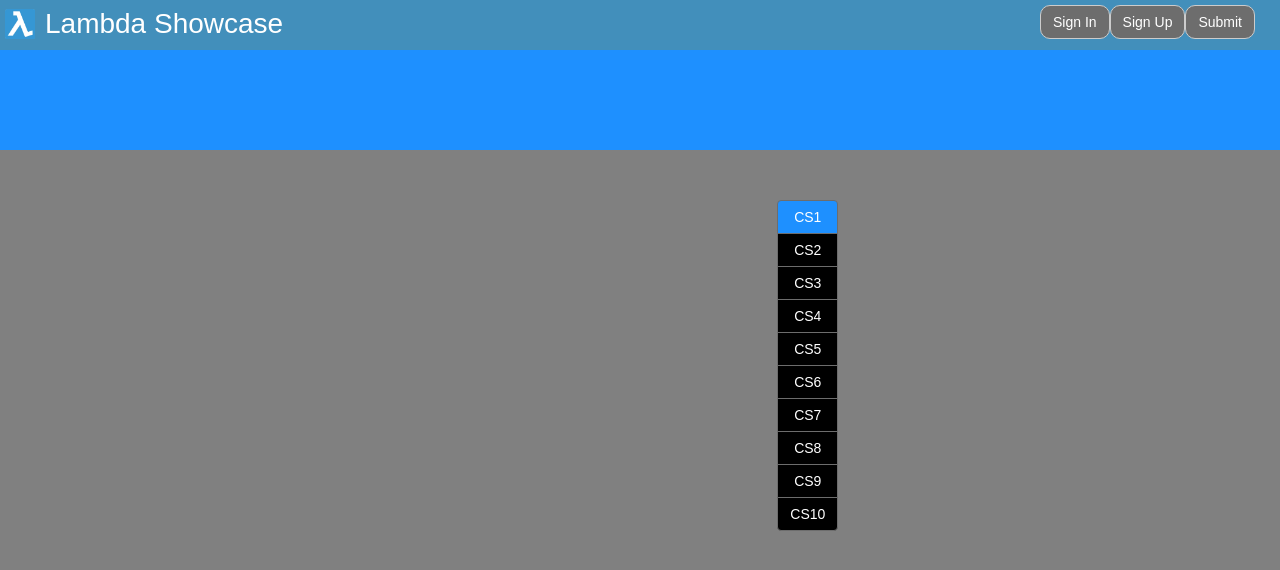
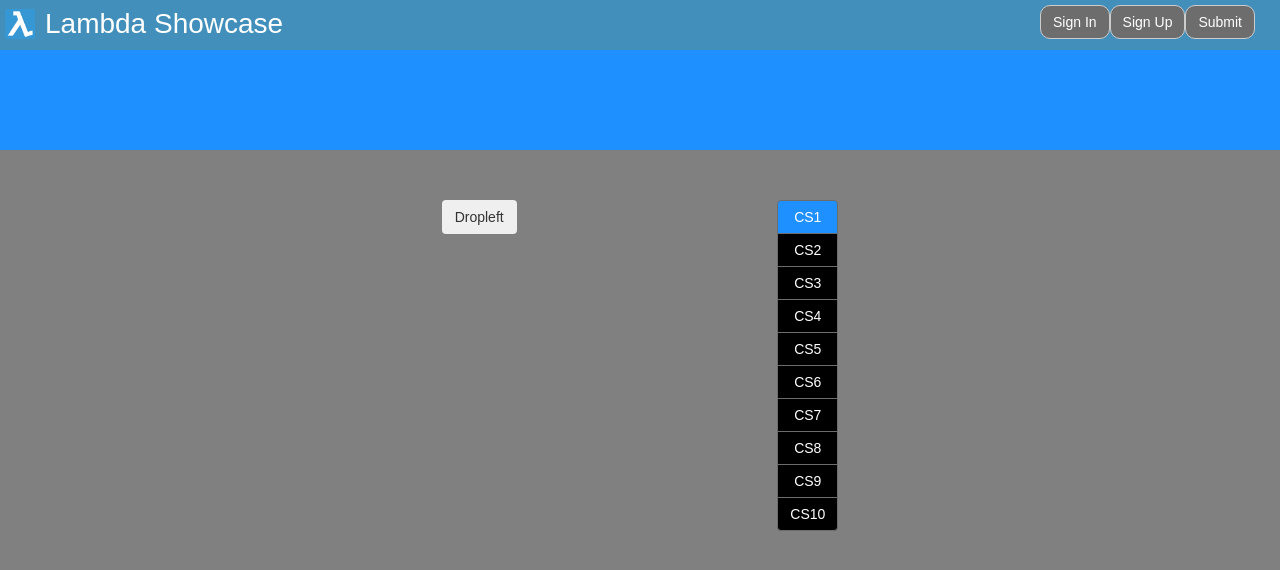
Before and after one commit to LSPortfolio/frontend, a React (Create React App) app: page /test in a window 1280 px wide. Shown: the top 570 px of the page. Built offline with nearby package versions, Linux system fonts and the light colour scheme.

Commit message:
working on sidebar

```diff
--- a/package.json
+++ b/package.json
@@ -4,8 +4,12 @@
   "private": true,
   "dependencies": {
     "axios": "^0.17.1",
+    "bootstrap": "^4.0.0",
     "history": "^4.7.2",
     "install": "^0.10.2",
+    "jquery": "^3.3.1",
+    "popper": "^1.0.1",
+    "popper.js": "^1.12.9",
     "react": "^16.2.0",
     "react-bootstrap": "^0.32.0",
     "react-dom": "^16.2.0",
--- a/src/Components/test.js
+++ b/src/Components/test.js
@@ -1,11 +1,26 @@
 import React, { Component } from 'react';
 import ClassNavBar from './classNavBar';
-
+// import { DropdownButton, MenuItem } from 'react-bootstrap';
+import { Dropdown, Button } from 'bootstrap';
+import { DropdownButton } from 'react-bootstrap';
+import { Link } from 'react-router-dom';
 export default class Test extends Component {
     render () {
         return (
             <div>
                 <ClassNavBar />
+                <div class="btn-group dropleft">
+                    <button type="button" class="btn btn-secondary dropdown-toggle" data-toggle="dropdown" aria-haspopup="true" aria-expanded="false">
+                        Dropleft
+                    </button>
+                    <div class="dropdown-menu">
+                        <Link to='/'>1</Link>
+                        <Link to='/'>2</Link>
+                        <Link to='/'>3</Link>
+                        <Link to='/'>4</Link>
+                        <Link to='/'>5</Link>
+                    </div>
+                </div>
             </div>
         );
     }
```
Also changed, not shown: 1 other file (tests, documents, lock files or other folders).
